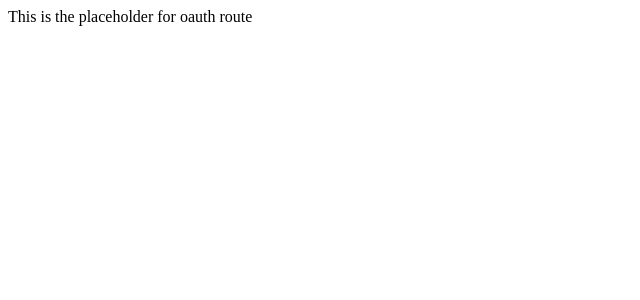
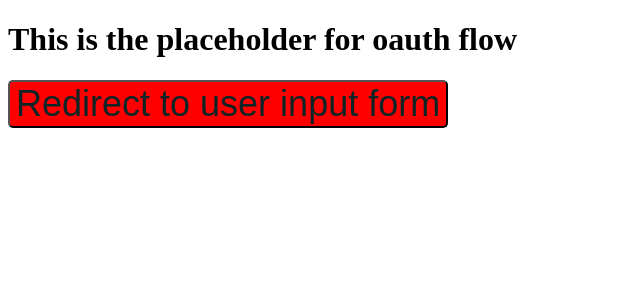
Before and after one commit to edi-wu/spotify-playlist-generator, a React app: page /oauth in a window 1280 px wide. Shown: the top 300 px of the page, without its empty margins (0-640 px from the left). Built offline with nearby package versions, Linux system fonts and the light colour scheme.

Commit message:
Add button for route navigation

```diff
--- a/package.json
+++ b/package.json
@@ -55,6 +55,7 @@
     "@types/react": "^18.0.25",
     "@types/react-dom": "^18.0.9",
     "@types/react-router-dom": "^5.3.3",
+    "@types/styled-components": "^5.1.26",
     "axios": "^1.2.0",
     "cookie-parser": "^1.4.6",
     "cors": "^2.8.5",
--- a/src/client/App.tsx
+++ b/src/client/App.tsx
@@ -2,7 +2,7 @@ import React from 'react';
 import { createBrowserRouter, RouterProvider } from 'react-router-dom';
 import Homepage from './routes/Homepage';
 import OAuthPlaceholder from './routes/OAuthPlaceholder';
-import InputFormPage from './routes/InputFormPage';
+import FormPage from './routes/FormPage';
 import WebPlayerPage from './routes/WebPlayerPage';
 
 const router = createBrowserRouter([
@@ -11,7 +11,7 @@ const router = createBrowserRouter([
     element: <Homepage />,
   },
   { path: '/oauth', element: <OAuthPlaceholder /> },
-  { path: '/form', element: <InputFormPage /> },
+  { path: '/form', element: <FormPage /> },
   { path: '/player', element: <WebPlayerPage /> },
 ]);
 
--- /dev/null
+++ b/src/client/components/Button.tsx
@@ -0,0 +1,9 @@
+import React from 'react';
+import { ButtonProps } from '../types';
+
+const Button = ({ className, buttonText, clickHandler }: ButtonProps) => (
+  <button className={className} type="button" onClick={clickHandler}>
+    {buttonText}
+  </button>
+);
+export default Button;
--- /dev/null
+++ b/src/client/routes/FormPage.tsx
@@ -0,0 +1,38 @@
+import React from 'react';
+import { useNavigate } from 'react-router-dom';
+import styled from 'styled-components';
+import Button from '../components/Button';
+
+const RedirectButton = styled(Button)`
+  background-color: pink;
+  // opacity: 25%;
+  text-align: center;
+  font-size: 36px;
+  color: #0d2426;
+  &:hover {
+    opacity: 75%;
+  }
+  border-radius: 5px;
+`;
+
+const FormPage = () => {
+  // TODO: if attempting to access this page before auth, should trigger redirect
+  // implement by updating route with auth wrapper
+  // should pass redirect flag to homepage upon redirect to display message
+  // about auth to proceed
+  const navigate = useNavigate();
+  const goToPlayer = (): void => {
+    navigate('/player');
+  };
+  return (
+    <>
+      <h1>This is the placeholder for user input form</h1>
+      <RedirectButton
+        buttonText="Redirect to player"
+        clickHandler={goToPlayer}
+      />
+    </>
+  );
+};
+
+export default FormPage;
--- a/src/client/routes/Homepage.tsx
+++ b/src/client/routes/Homepage.tsx
@@ -1,7 +1,31 @@
 import React from 'react';
-// import styled, { keyframes } from 'styled-components';
-// import { Link } from 'react-router-dom';
+import { useNavigate } from 'react-router-dom';
+import styled from 'styled-components';
+import Button from '../components/Button';
 
-const Homepage = () => <div>This is the homepage</div>;
+const LoginButton = styled(Button)`
+  background-color: goldenrod;
+  // opacity: 25%;
+  text-align: center;
+  font-size: 36px;
+  color: #0d2426;
+  &:hover {
+    opacity: 75%;
+  }
+  border-radius: 5px;
+`;
+
+const Homepage = () => {
+  const navigate = useNavigate();
+  const goToOAuth = (): void => {
+    navigate('/oauth');
+  };
+  return (
+    <>
+      <h1>Axolotl Beats: a Spotify playlist generator</h1>
+      <LoginButton buttonText="Login with Spotify" clickHandler={goToOAuth} />
+    </>
+  );
+};
 
 export default Homepage;
--- a/src/client/routes/InputFormPage.tsx
+++ /dev/null
@@ -1,9 +0,0 @@
-import React from 'react';
-// import styled, { keyframes } from 'styled-components';
-// import { Link } from 'react-router-dom';
-
-const InputFormPage = () => (
-  <div>This is the page where user enters inputs</div>
-);
-
-export default InputFormPage;
--- a/src/client/routes/OAuthPlaceholder.tsx
+++ b/src/client/routes/OAuthPlaceholder.tsx
@@ -1,7 +1,34 @@
 import React from 'react';
+import { useNavigate } from 'react-router-dom';
+import styled from 'styled-components';
+import Button from '../components/Button';
 
-const OAuthPlaceholder = () => (
-  <div>This is the placeholder for oauth route</div>
-);
+const RedirectButton = styled(Button)`
+  background-color: red;
+  // opacity: 25%;
+  text-align: center;
+  font-size: 36px;
+  color: #0d2426;
+  &:hover {
+    opacity: 75%;
+  }
+  border-radius: 5px;
+`;
+
+const OAuthPlaceholder = () => {
+  const navigate = useNavigate();
+  const goToForm = (): void => {
+    navigate('/form');
+  };
+  return (
+    <>
+      <h1>This is the placeholder for oauth flow</h1>
+      <RedirectButton
+        buttonText="Redirect to user input form"
+        clickHandler={goToForm}
+      />
+    </>
+  );
+};
 
 export default OAuthPlaceholder;
--- /dev/null
+++ b/src/client/types.ts
@@ -0,0 +1,9 @@
+import React from 'react';
+
+export type ButtonProps = {
+  className?: string;
+  buttonText: string;
+  clickHandler: (
+    event?: React.MouseEvent<HTMLButtonElement, MouseEvent>
+  ) => void;
+};
```
